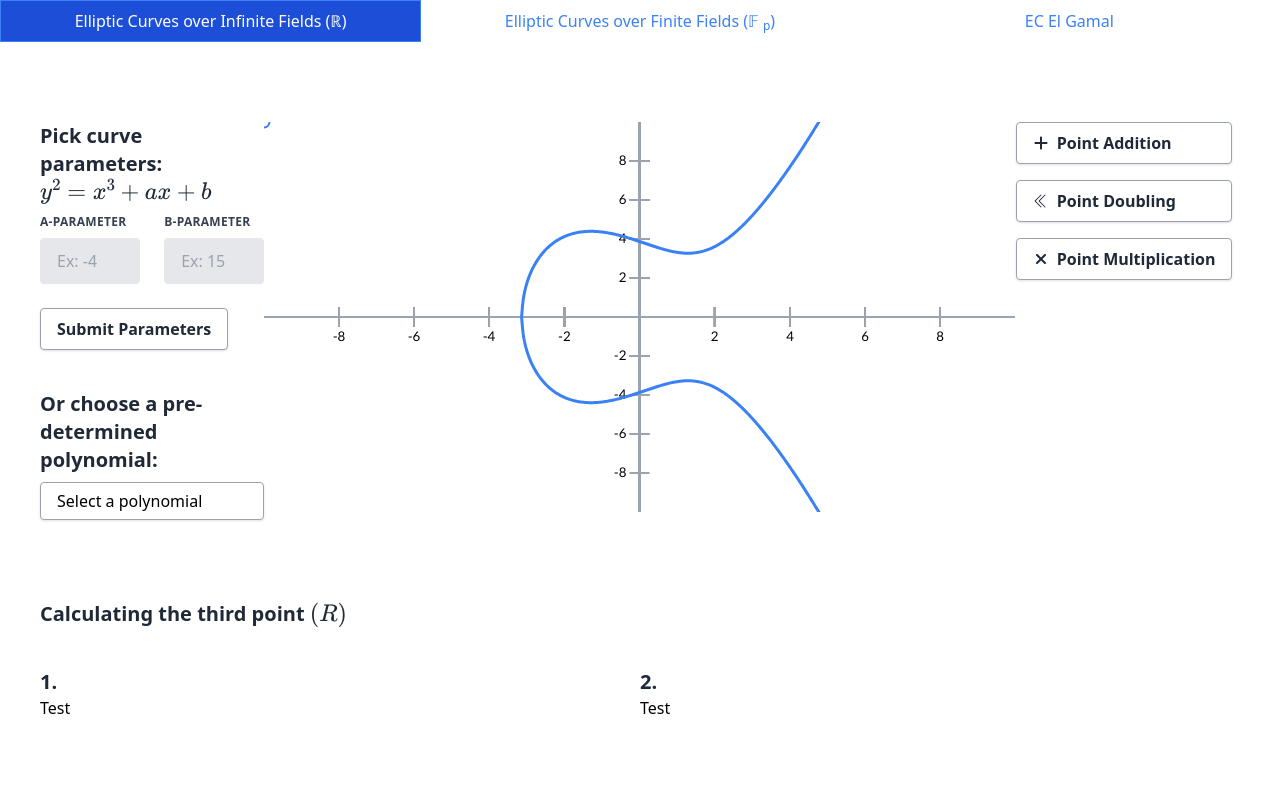
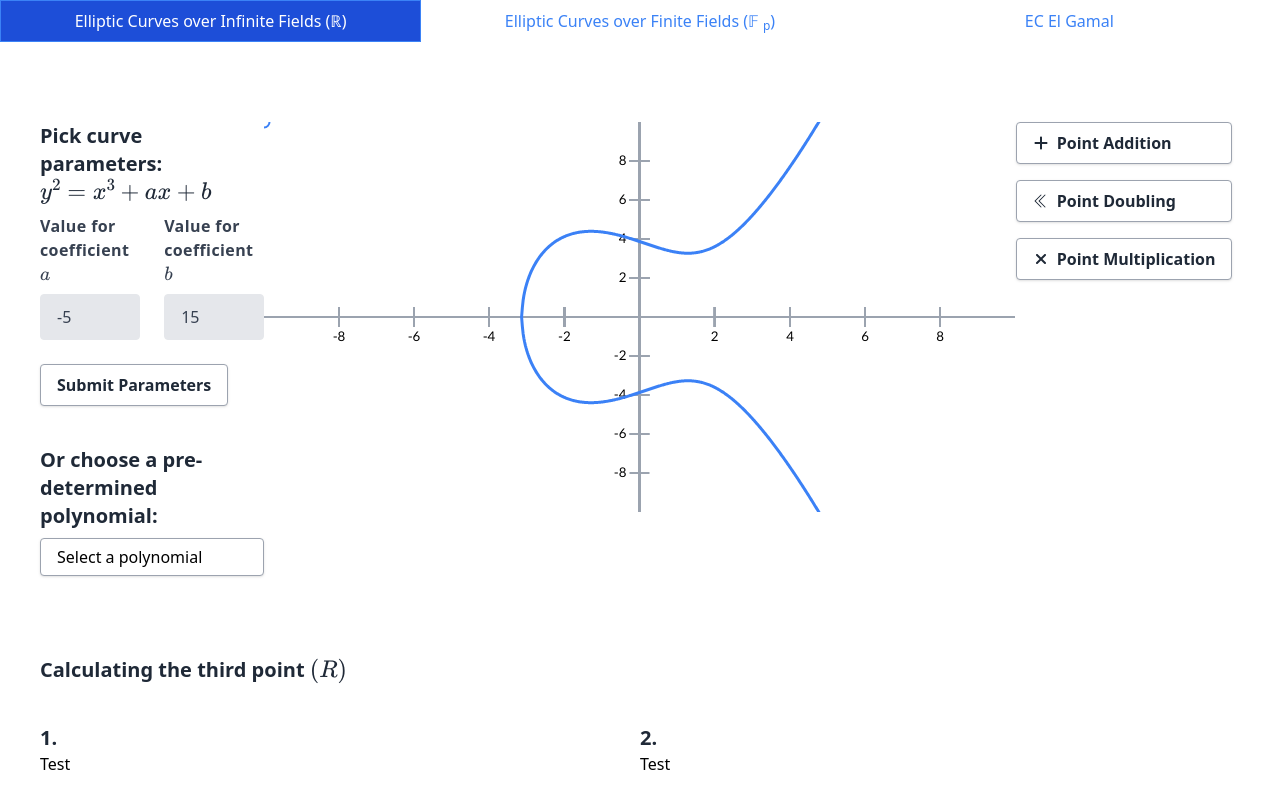
Before and after one commit to AndreasHolt/ECC, a website built with Vite: page index.html in a window 1280 px wide. Built offline with nearby package versions, Linux system fonts and the light colour scheme.

Commit message:
Old commits

```diff
--- a/index.html
+++ b/index.html
@@ -33,12 +33,12 @@
 
             <div class="flex flex-wrap -mx-3 mb-6 justify-center">
                 <div class="w-full md:w-1/2 px-3 mb-6 md:mb-0">
-                    <label class="block uppercase tracking-wide text-gray-700 text-xs font-bold mb-2" for="a">A-Parameter</label>
-                    <input class="appearance-none block w-full bg-gray-200 text-gray-700 border border-gray-200 rounded py-3 px-4 leading-tight focus:outline-none focus:bg-white focus:border-gray-500" type="number" id="a" name="a" min="-5" placeholder="Ex: -4">
+                    <label class="block tracking-wide text-gray-700 text-x font-bold mb-2" for="a"> Value for coefficient \(a\)</label>
+                    <input class="appearance-none block w-full bg-gray-200 text-gray-700 border border-gray-200 rounded py-3 px-4 leading-tight focus:outline-none focus:bg-white focus:border-gray-500" type="number" id="a" name="a" min="-5" placeholder="Ex: -4" value="-5">
                 </div>
                 <div class="w-full md:w-1/2 px-3 justify-center">
-                    <label class="block uppercase tracking-wide text-gray-700 text-xs font-bold mb-2" for="b">B-Parameter</label>
-                    <input class="appearance-none block w-full bg-gray-200 text-gray-700 border border-gray-200 rounded py-3 px-4 leading-tight focus:outline-none focus:bg-white focus:border-gray-500" type="number" id="b" name="b" placeholder="Ex: 15">
+                    <label class="block tracking-wide text-gray-700 text-x font-bold mb-2" for="b">Value for coefficient \(b\)</label>
+                    <input class="appearance-none block w-full bg-gray-200 text-gray-700 border border-gray-200 rounded py-3 px-4 leading-tight focus:outline-none focus:bg-white focus:border-gray-500" type="number" id="b" name="b" placeholder="Ex: 15" value="15">
                 </div>
             </div>
 
--- a/src/js/script.js
+++ b/src/js/script.js
@@ -44,8 +44,8 @@ document.getElementById('pointSVG').addEventListener('wheel', (e) => {
         minY: -scaleZoom,
         maxX: scaleZoom,
         maxY: scaleZoom,
-        parameterA: -5,
-        parameterB: 15,
+        parameterA: Number(document.getElementById('a').value),
+        parameterB: Number(document.getElementById('b').value),
         unitsPerTick: scaleZoom / 5,
     });
 
```
